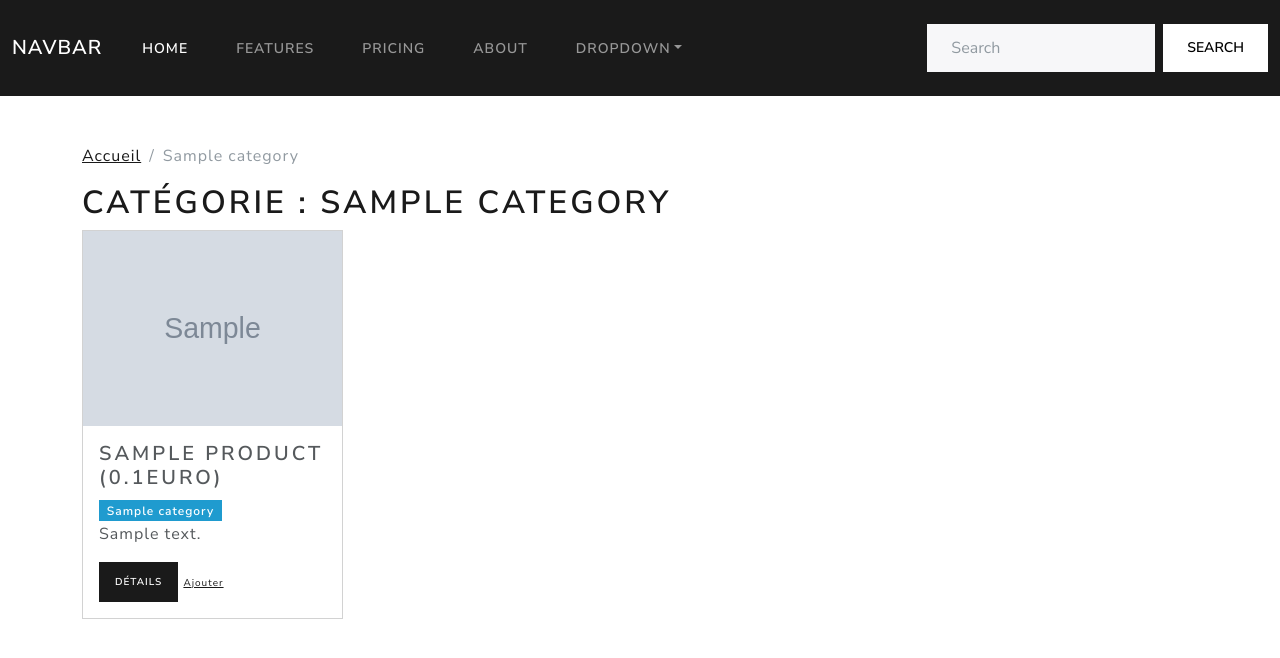
After one commit to CassouDev/Symfony5-training, a Symfony app: template templates/product/category.html.twig in a window 1280 px wide. The commit adds this page. Shown: the top 658 px of the page. Run offline with Twig, Linux system fonts and the light colour scheme; the template is opened without the code that fills it: most values are stand-ins (such as "Sample title", 1, 10 or a date in 2020); grey boxes marked "Sample" are stand-in pictures; some libraries are stand-ins or nearby versions.

Commit message:
Twig aller plus loin

```diff
--- a/templates/home.html.twig
+++ b/templates/home.html.twig
@@ -16,7 +16,7 @@
 							({{ p.price / 100 }}euro)</h4>
 						<span class="badge bg-info">{{ p.category.name }}</span>
 						<p class="card-text">{{ p.shortDescription }}</p>
-						<a href="#" class="btn btn-primary btn-sm">Détails</a>
+						<a href= "{{ path('product_show', {'category_slug': p.category.slug, 'slug': p.slug}) }}" class="btn btn-primary btn-sm">Détails</a>
 						<a href="#" class="btn-success btn-sm">Ajouter</a>
 					</div>
 				</div>
--- /dev/null
+++ b/templates/product/category.html.twig
@@ -0,0 +1,36 @@
+{% extends "base.html.twig" %}
+
+{% block title %}
+	Catégorie :
+	{{ slug }}
+{% endblock %}
+
+{% block body %}
+	<ol class="breadcrumb">
+		<li class="breadcrumb-item"><a href="{{ path('homepage') }}">Accueil</a></li>
+		<li class="breadcrumb-item active">{{ category.name }}</li>
+	</ol>
+
+	<h1>Catégorie :
+		{{ category.name }}</h1>
+	<div class="row">
+		{% for p in category.products %}
+			<div class="col-3">
+				<div class="card">
+					<img src="{{p.mainPicture}}" class='img-fluid' alt="Image du produit">
+					<div class="card-body">
+						<h4 class="card-title">{{p.name}}
+							({{ p.price / 100 }}euro)</h4>
+						<span class="badge bg-info">{{ p.category.name }}</span>
+						<p class="card-text">{{ p.shortDescription }}</p>
+						<a href="{{ path('product_show', {
+							'category_slug': p.category.slug,
+							'slug': p.slug
+						}) }}" class="btn btn-primary btn-sm">Détails</a>
+						<a href="#" class="btn-success btn-sm">Ajouter</a>
+					</div>
+				</div>
+			</div>
+		{% endfor %}
+	</div>
+{% endblock %}
```
Also changed, not shown: src/Controller/ProductController.php (added, +52 -0 lines), templates/product/index.html.twig (added, +20 -0 lines), templates/product/show.html.twig (added, +33 -0 lines).
